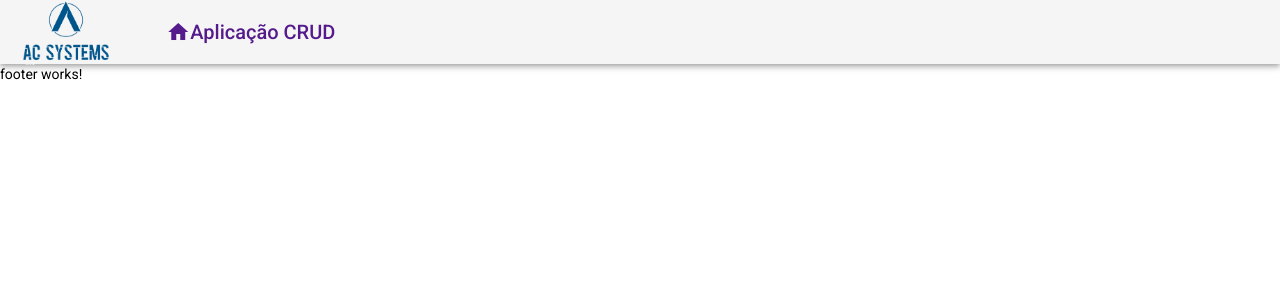
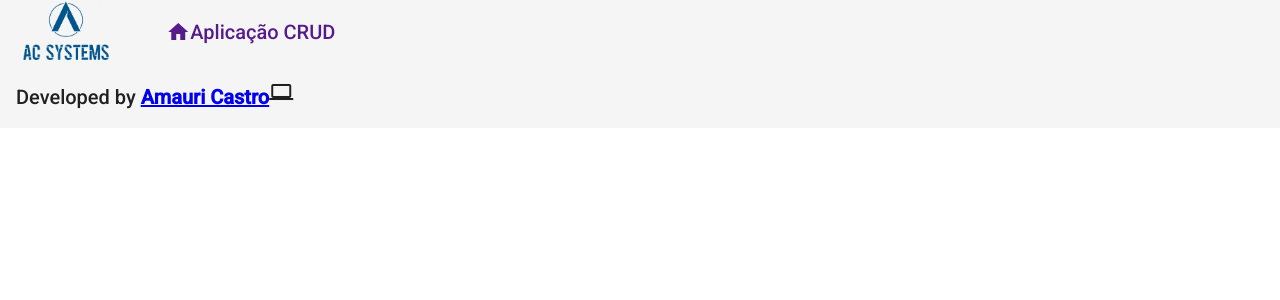
Before and after one commit to amauri-castro/crud-angular, an Angular app: page / in a window 1280 px wide. Shown: the top 300 px of the page. Built offline with nearby package versions, Linux system fonts and the light colour scheme.

Commit message:
adicionado texto no footer

```diff
--- a/src/app/components/template/footer/footer.component.html
+++ b/src/app/components/template/footer/footer.component.html
@@ -1 +1,6 @@
-<p>footer works!</p>
+<mat-toolbar>
+    <span>
+        Developed by <strong><a href="https://github.com/amauri-castro">Amauri Castro</a></strong>
+        <i class="material-icons">computer </i>
+    </span>
+</mat-toolbar>
```
